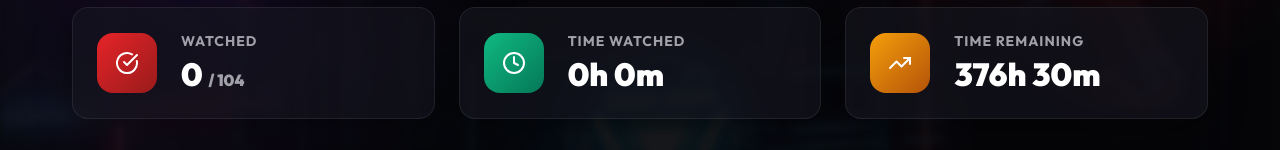
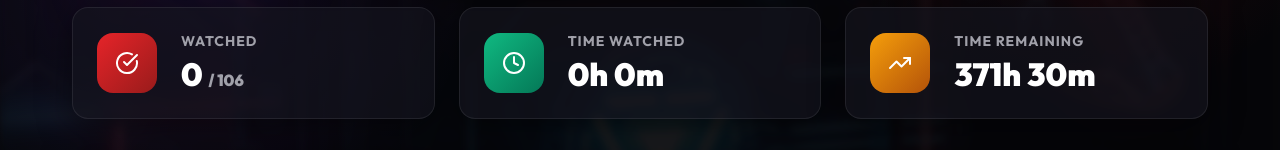
Before and after one commit to vijayvardhan28/Marvel, a React (Vite) app: page / in a window 1280 px wide. Shown: the part 448-598 px from the top of the page. Built offline with nearby package versions, Linux system fonts and the light colour scheme; no server answers.

Commit message:
upcoming movies

```diff
--- a/src/data/mcuData.js
+++ b/src/data/mcuData.js
@@ -32,7 +32,7 @@ export const mcuSpiderManData = [
     "type": "movie",
     "releaseDate": "2026-07-30T13:30:00+05:30",
     "timelineOrder": 52,
-    "runtime": 135,
+    "runtime": 145,
     "imageUrl": "https://m.media-amazon.com/images/M/MV5BOWNjYWM3NWItOGE0ZS00MWRjLThiZWEtYjc4ZmNmMmU5ZTVmXkEyXkFqcGc@._V1_FMjpg_UX1000_.jpg"
   }
 ];
@@ -1017,8 +1017,8 @@ export const mcuData = [
     "releaseDate": "2026-12-18",
     "premiereTime": "2026-12-18T00:00:00-05:00",
     "timelineOrder": 53,
-    "runtime": 150,
-    "imageUrl": "https://m.media-amazon.com/images/M/MV5BM2E1ZTJiZTgtZGI2Zi00MzAxLThhZjktMmU3M2E3Yzk3NjUxXkEyXkFqcGc@._V1_QL75_UX380_CR0,0,380,562_.jpg"
+    "runtime": 0,
+    "imageUrl": "https://pbs.twimg.com/media/HOHfPOvWAAADAcT?format=jpg&name=small"
   },
   {
     "id": "sp1",
@@ -1036,8 +1036,26 @@ export const mcuData = [
     "type": "movie",
     "releaseDate": "2027-12-17",
     "timelineOrder": 54,
-    "runtime": 160,
+    "runtime": 0,
     "imageUrl": "https://cdn.marvel.com/content/2x/avengerssecretwars_lob_crd_02.webp"
+  },
+  {
+    "id": "m41",
+    "title": "Ghost Rider",
+    "type": "movie",
+    "releaseDate": "2028-07-01",
+    "timelineOrder": 55,
+    "runtime": 0,
+    "imageUrl": "https://pbs.twimg.com/media/HOHaVHYWYAAp95p?format=jpg&name=small"
+  },
+  {
+    "id": "m42",
+    "title": "Black Panther 3",
+    "type": "movie",
+    "releaseDate": "2028-12-15",
+    "timelineOrder": 56,
+    "runtime": 0,
+    "imageUrl": "https://pbs.twimg.com/media/HOHhDvsWUAAawO3?format=jpg&name=small"
   }
 ];
 
```
